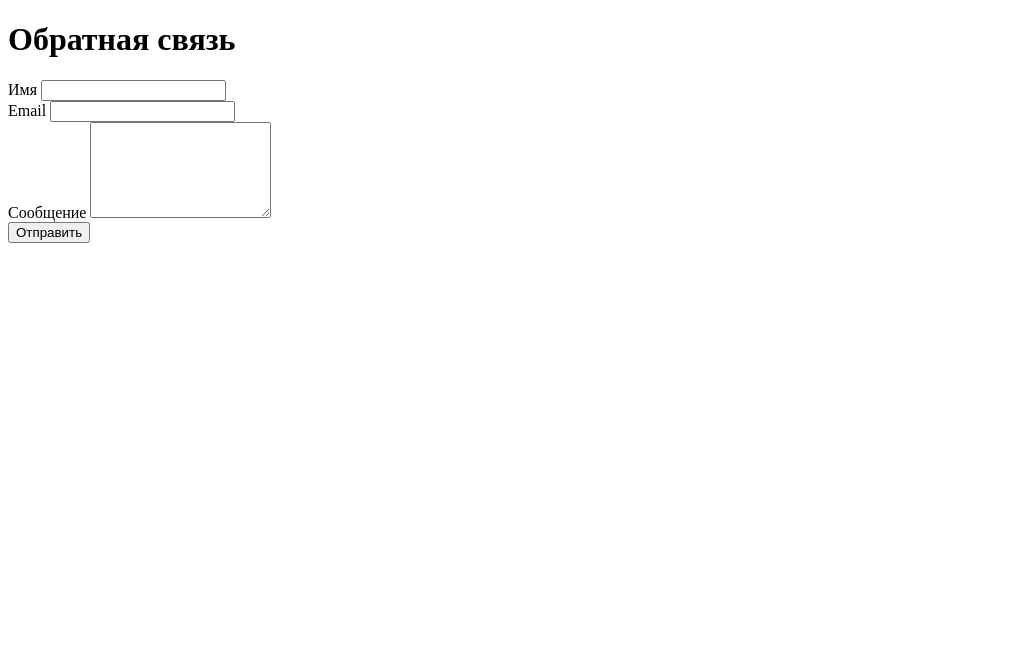
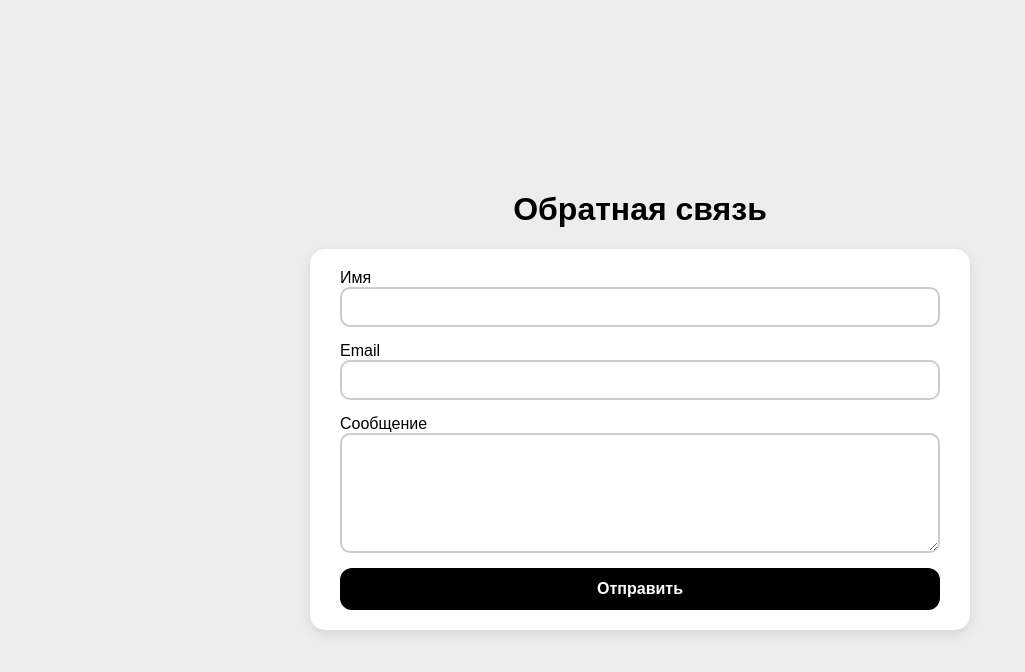
Before and after one commit to lalyok/fb_form, a plain HTML site: page public/index.html in a window 1280 px wide. Shown: the whole page, without its empty margins (0-1025 px from the left). Drawn offline with Linux system fonts and the light colour scheme.

Commit message:
added style.css

```diff
--- a/public/index.html
+++ b/public/index.html
@@ -3,6 +3,7 @@
 <head>
     <meta charset="utf-8">
     <meta name="viewport" content="width=device-width,initial-scale=1">
+    <link rel="stylesheet" href="style.css">
     <title>Форма обратной связи</title>
 </head>
 <body>
@@ -11,19 +12,19 @@
         <form id="contactForm">
             <label>
                 Имя
+                <br>
                 <input name="name" type="text" required>
             </label>
-            <br>
             <label>
                 Email
+                <br>
                 <input name="email" type="email" required>
             </label>
-            <br>
             <label>
                 Сообщение
+                <br>
                 <textarea name="message" rows="6" required></textarea>
             </label>
-            <br>
             <!-- honeypot, чтобы отсеивать ботов -->
             <input name="hp_field" type="text" style="display:none" aria-hidden="true">
             <button type="submit">Отправить</button>
--- /dev/null
+++ b/public/style.css
@@ -0,0 +1,69 @@
+/* Общие стили */
+body {
+    margin: 0;
+    height: 100vh;
+    display: flex;
+    justify-content: center;
+    align-items: center;
+    font-family: sans-serif;
+    background-color: #ededed;
+}
+
+/* Сама форма */
+form {
+    background: #fff;
+    padding: 20px 30px;
+    border-radius: 15px;
+    box-shadow: 0 4px 12px rgba(0,0,0,0.1);
+    width: 600px;
+    display: flex;
+    flex-direction: column;
+    gap: 15px;
+}
+
+h1 {
+    text-align: center;
+}
+
+label {
+    display: flex;
+    flex-direction: column;
+}
+
+/* Поля ввода */
+input, textarea {
+    padding: 10px;
+    border: 2px solid #ccc;
+    border-radius: 10px;
+    font-size: 14px;
+    transition: border-color 0.2s ease, box-shadow 0.2s ease;
+}
+
+/* Фокус на поле */
+input:focus, textarea:focus {
+    outline: none;
+    border-color: #333;
+    box-shadow: 0 0 6px rgba(0,0,0,0.2);
+}
+
+/* Кнопка */
+button {
+    padding: 12px;
+    background: #000;
+    color: #fff;
+    border: none;
+    border-radius: 12px;
+    font-size: 16px;
+    font-weight: bold;
+    cursor: pointer;
+    transition: background 0.2s ease, transform 0.1s ease;
+}
+
+/* Эффект наведения и нажатия */
+button:hover {
+    background: #525252;
+}
+
+button:active {
+    transform: scale(0.97);
+}
```
